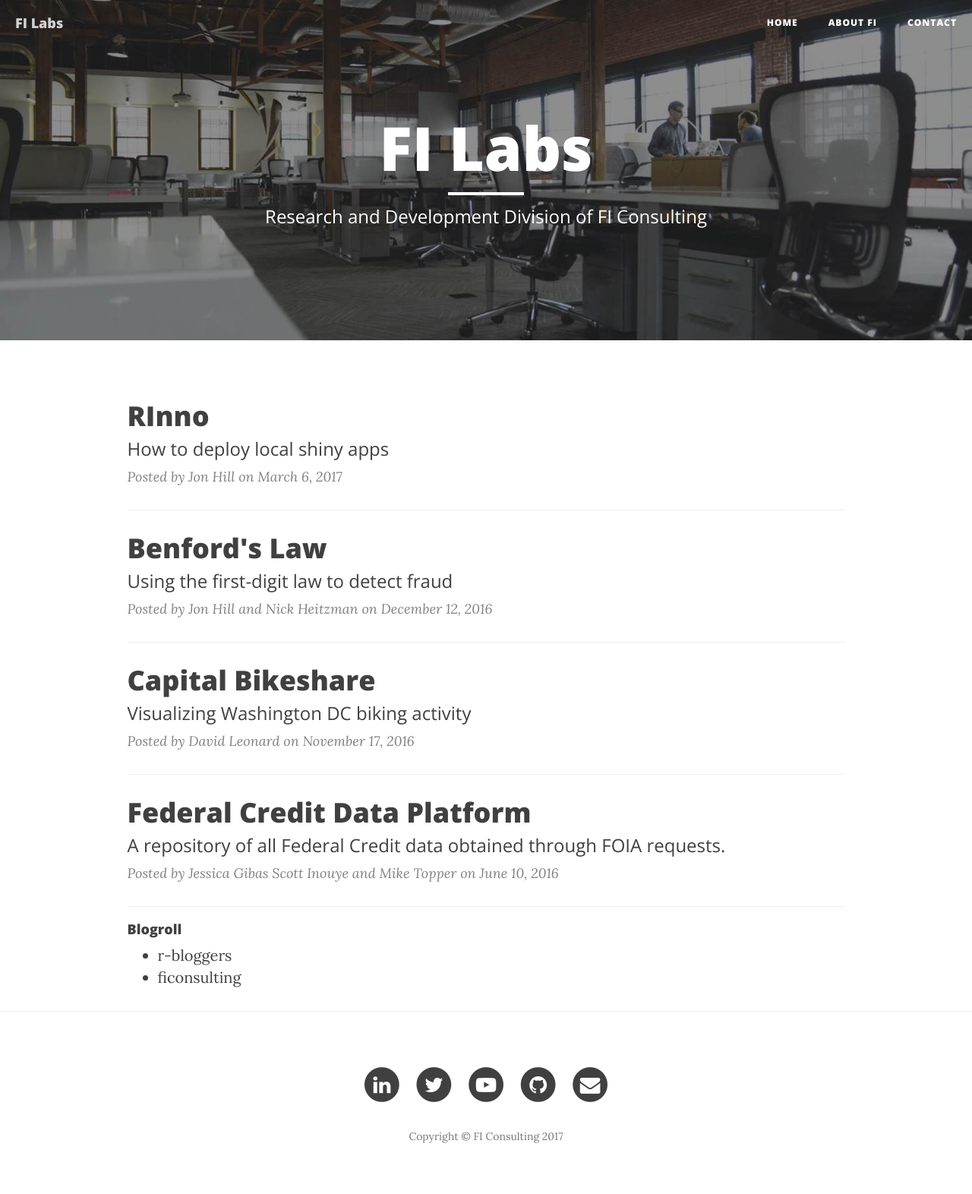
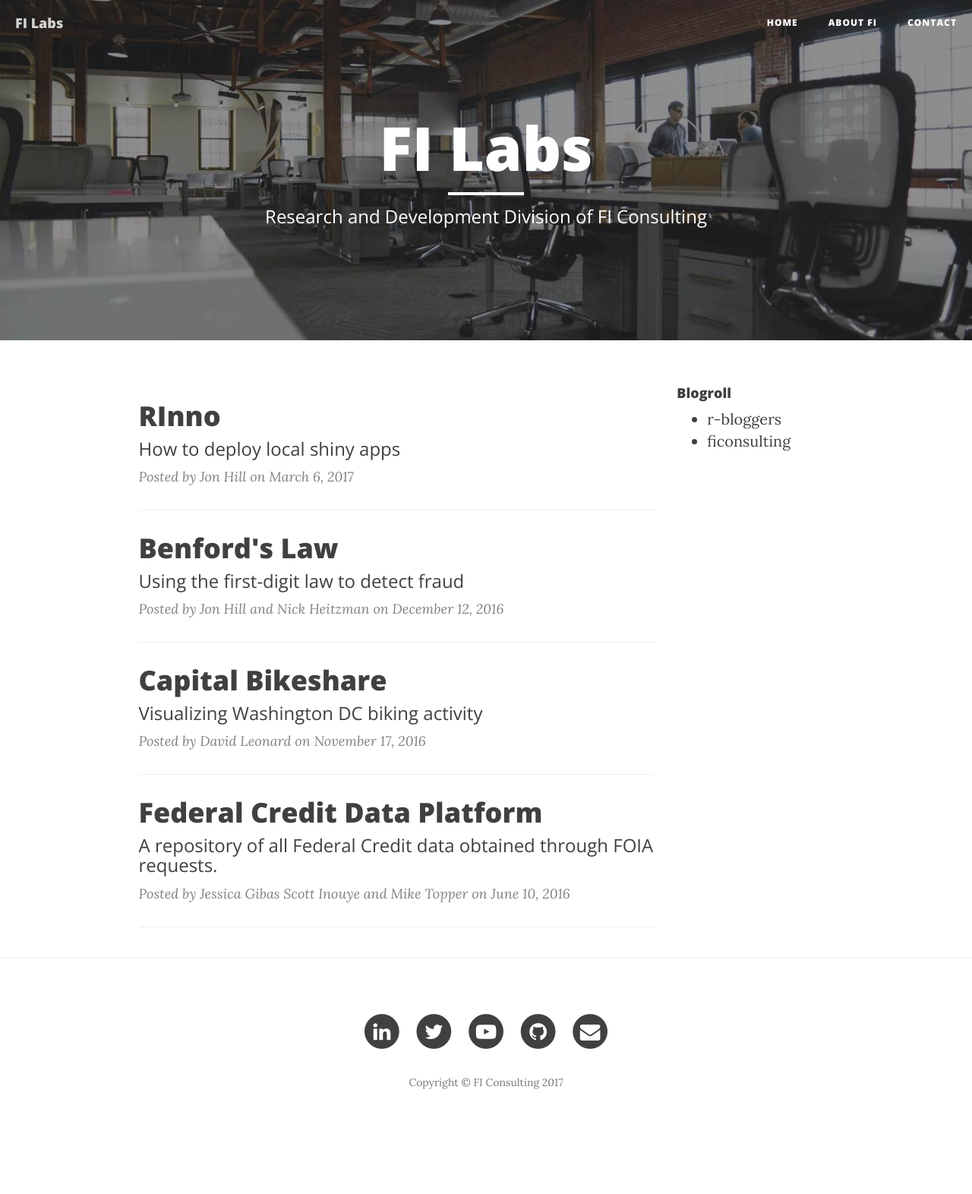
Before and after one commit to ficonsulting/filabs, a Jekyll site: the page built from index.html, in a window 1280 px wide. Shown: the whole page at 76% size. Built offline with Jekyll 4.4.1, drawn with Linux system fonts in a browser that asks for light colours; nearby versions of some CDN libraries; the list of posts is cut into pages by our own code; after the commit the page ends 1501 px from its top, so only the background shows below that.

Commit message:
Update index.html

```diff
--- a/index.html
+++ b/index.html
@@ -3,7 +3,7 @@ layout: page
 description: "Research and Development Division of FI Consulting"
 ---
 
-<div class="col-9">
+<div class="col-lg-9">
     {% for post in paginator.posts %}
     <div class="post-preview">
         <a href="{{ post.url | prepend: site.baseurl }}">
@@ -23,7 +23,7 @@ description: "Research and Development Division of FI Consulting"
     {% endfor %}
 </div>
 
-<div class="col-3 hidden-print hidden-xs hidden-sm hidden-md affix-top affix-top">
+<div class="col-lg-3 hidden-print hidden-xs hidden-sm hidden-md affix-top affix-top">
   {% include blogroll.html %}
 </div>
 
```
